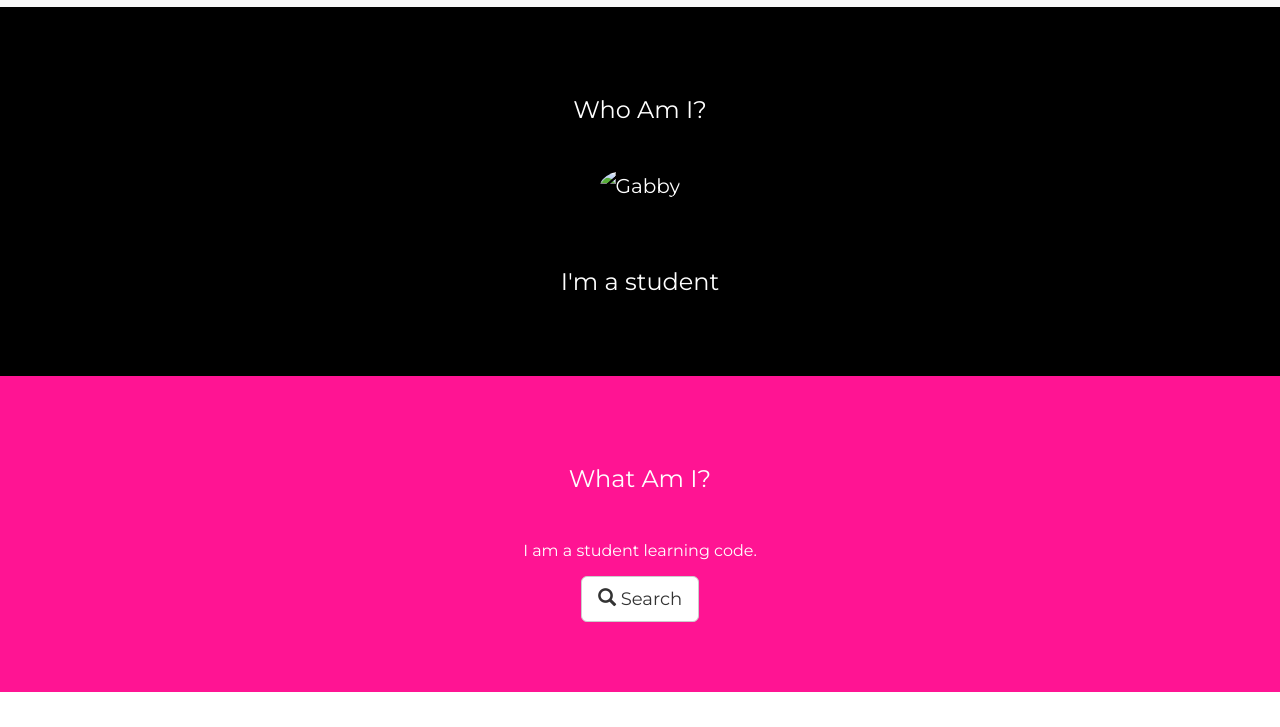
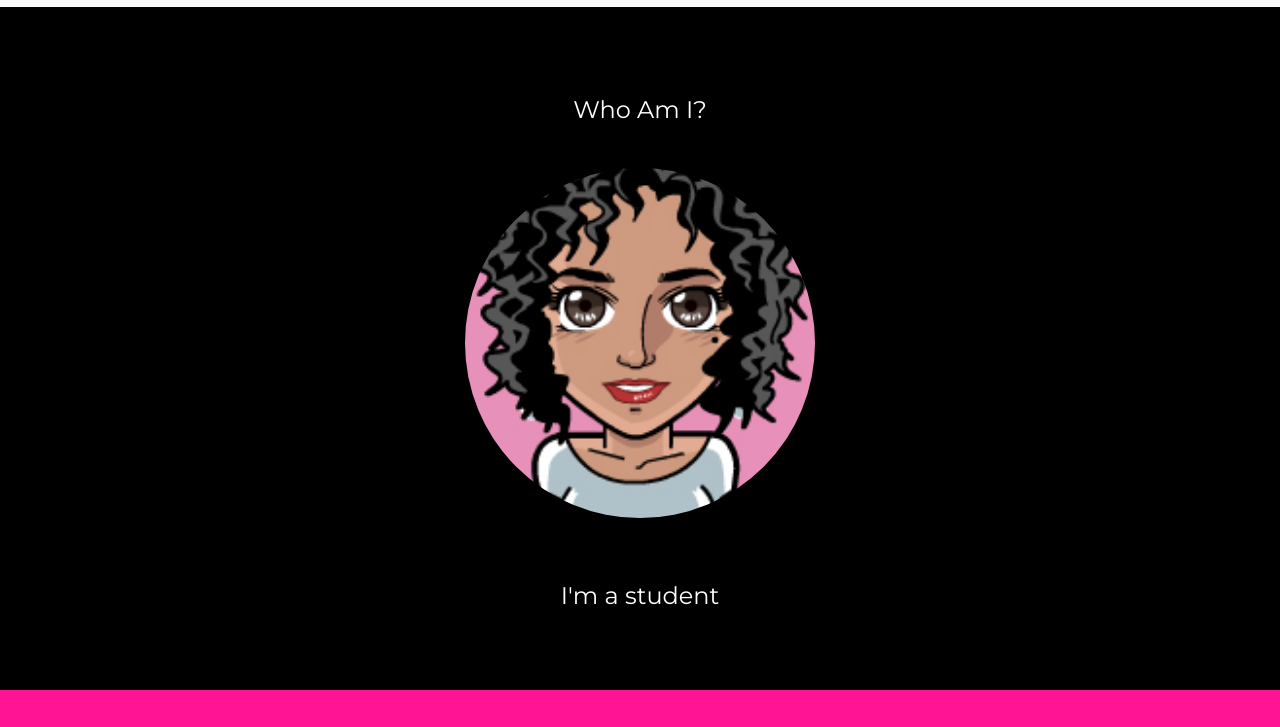
Before and after one commit to gabbym321/gabbym321.github.io, a plain HTML site: page index.html in a window 1280 px wide. Shown: the part 73-800 px from the top of the page. Drawn offline with nearby package versions, Linux system fonts and the light colour scheme.

Commit message:
photo edits

```diff
--- a/index.html
+++ b/index.html
@@ -77,7 +77,7 @@
 <!-- First Container -->
 <div class="container-fluid bg-1 text-center">
   <h3 class="margin">Who Am I?</h3>
-  <img src="../gabby.png" class="img-responsive img-circle margin" style="display:inline" alt="Gabby" width="350" height="350">
+  <img src="gabby.png" class="img-responsive img-circle margin" style="display:inline" alt="Gabby" width="350" height="350">
   <h3>I'm a student</h3>
 </div>
 
```
Also changed, not shown: gabby.png (added).
